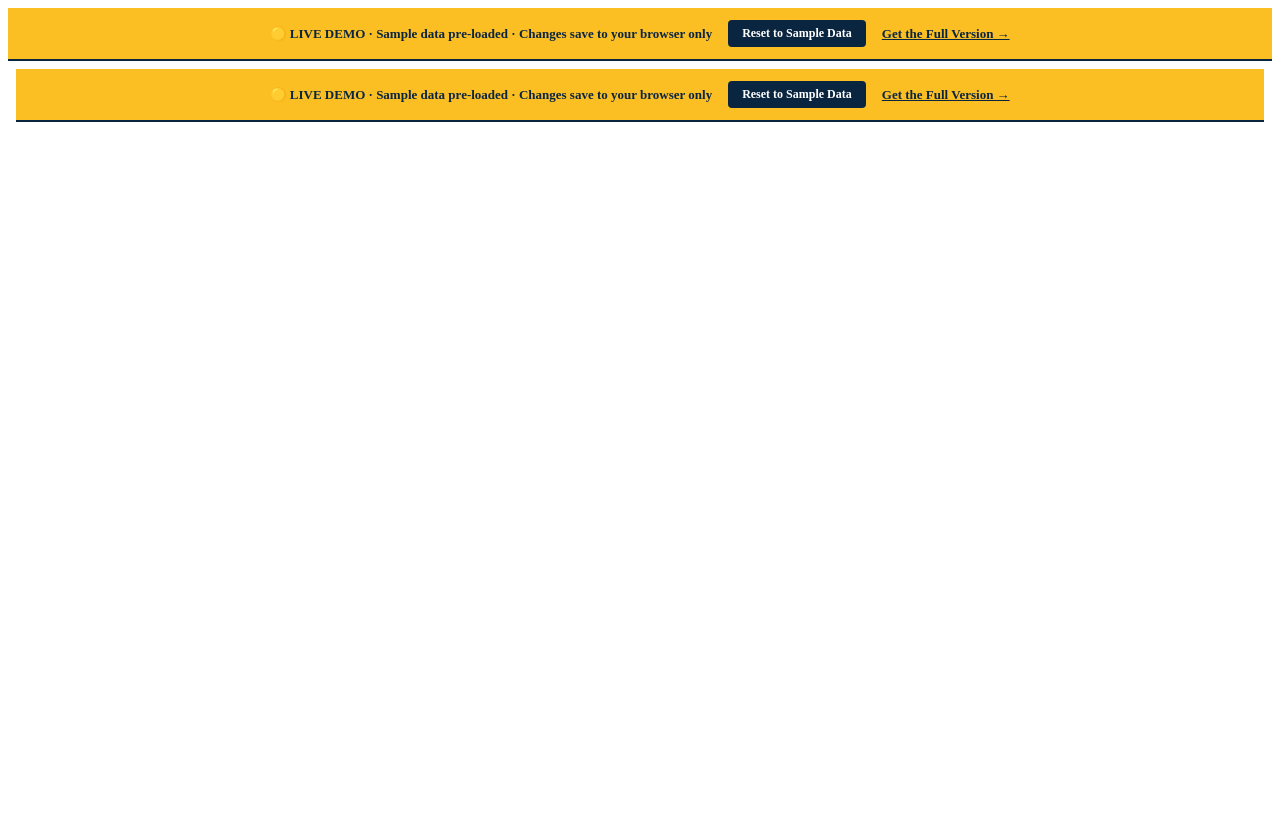
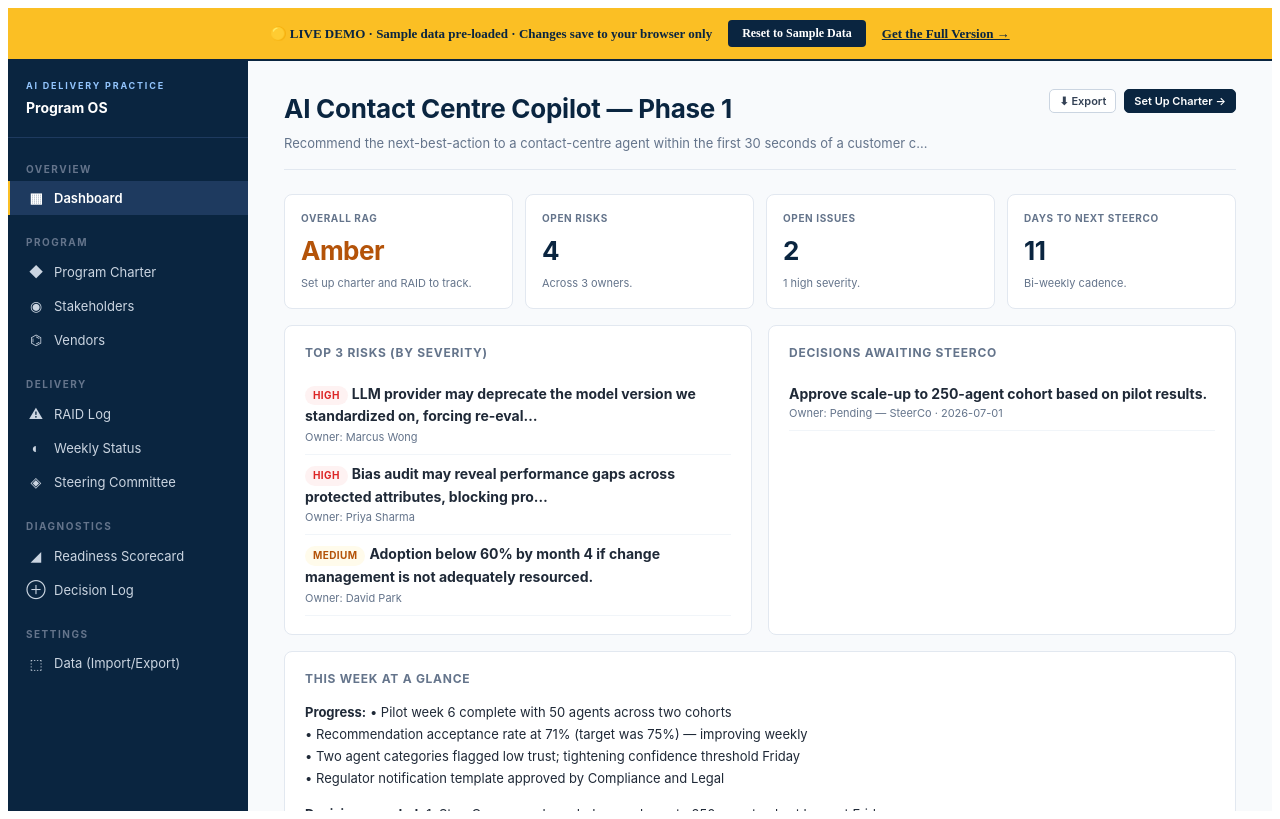
Before and after one commit to kassemfor/program-os-demo, a plain HTML site: page index.html in a window 1280 px wide. Drawn offline with Linux system fonts and the light colour scheme.

Commit message:
Fix iframe recursion - load app.html instead of index.html

```diff
--- a/index.html
+++ b/index.html
@@ -52,7 +52,7 @@
 </div>
 
 <!-- The OS iframe -->
-<iframe src="index.html" style="width:100%; height:calc(100vh - 50px); border:0; display:block;" id="os-frame"></iframe>
+<iframe src="app.html" style="width:100%; height:calc(100vh - 50px); border:0; display:block;" id="os-frame"></iframe>
 
 <script>
 // Pre-load sample data on first visit, then leave alone after that
```
